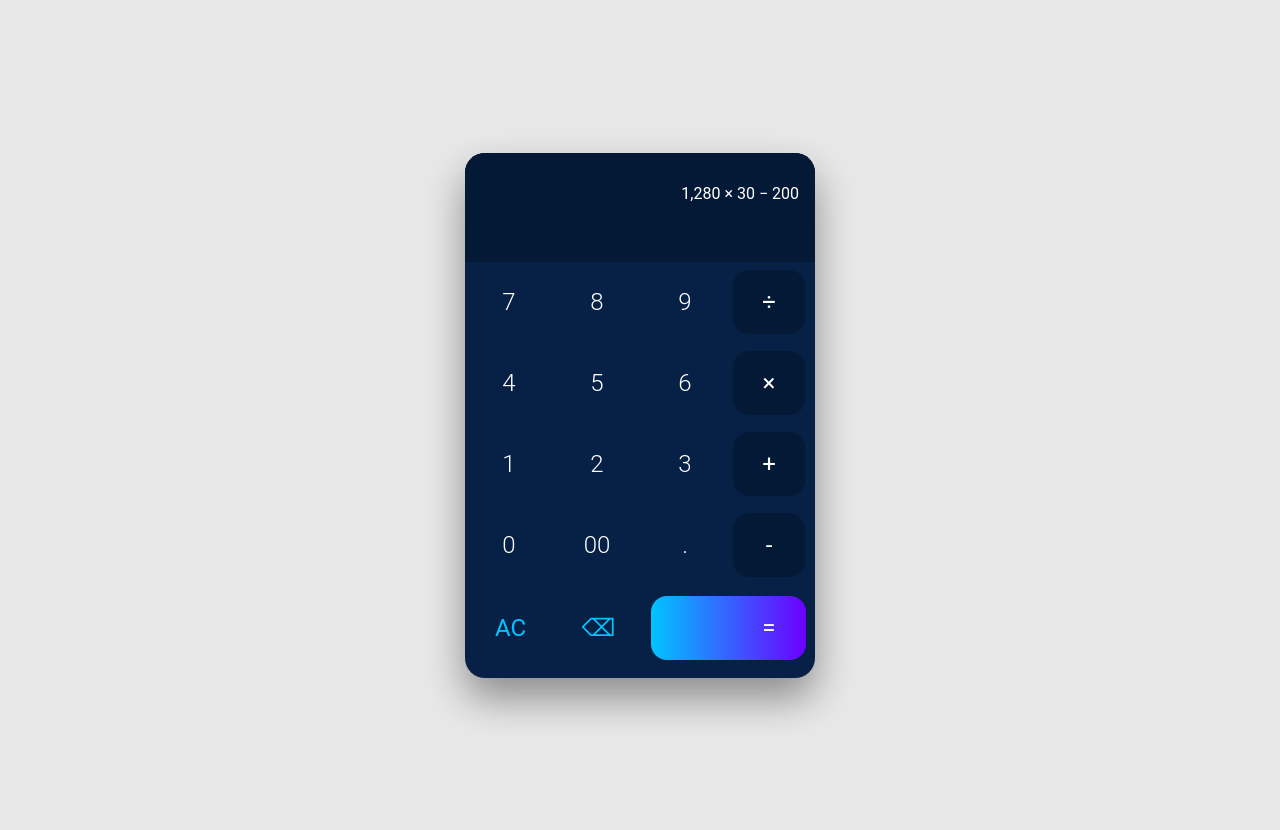
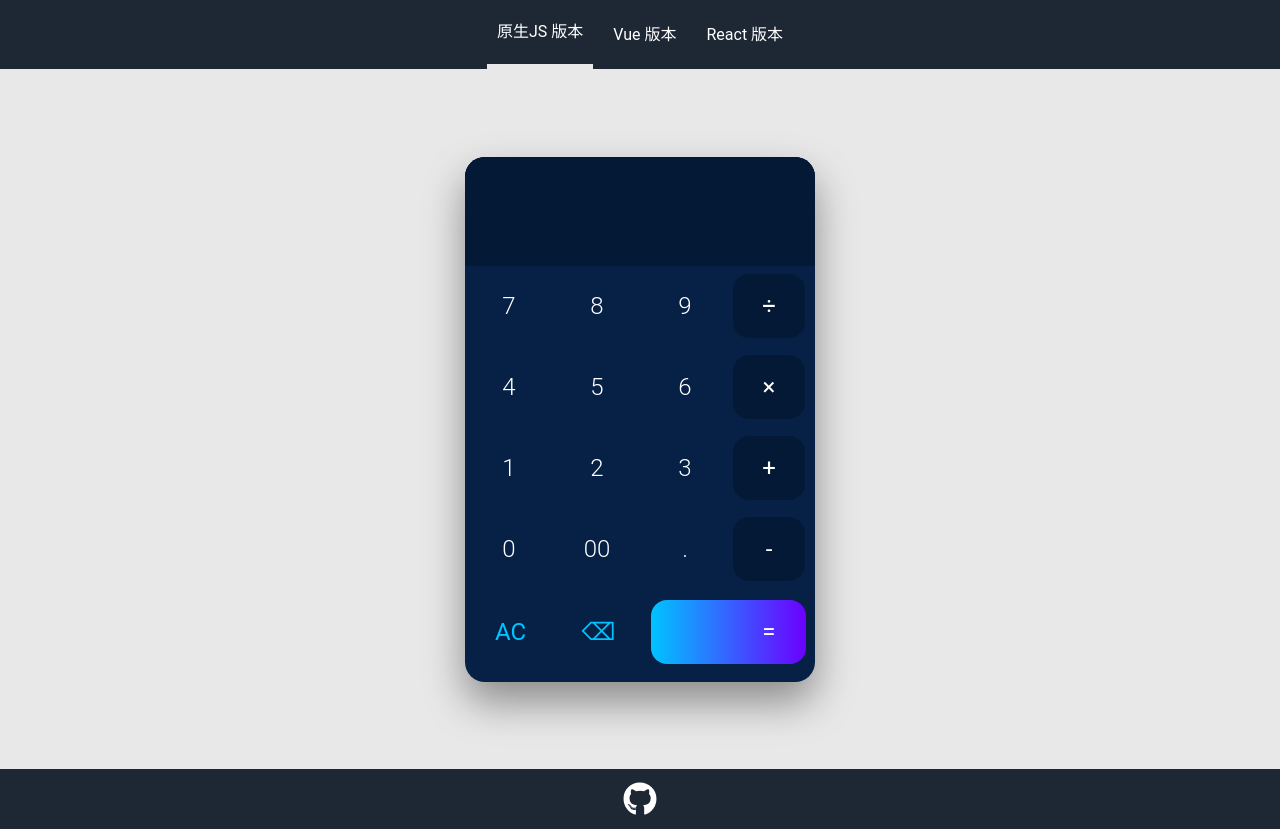
Before and after one commit to s3267920/Calculator, a website: page calculator.html in a window 1280 px wide. Drawn offline with Linux system fonts and the light colour scheme.

Commit message:
歸檔，增加header footer

```diff
--- a/calculator.html
+++ b/calculator.html
@@ -5,6 +5,18 @@
     <meta http-equiv="X-UA-Compatible" content="IE=edge" />
     <title>Calculator</title>
     <meta name="viewport" content="width=device-width, initial-scale=1" />
+    <script
+      defer
+      src="https://use.fontawesome.com/releases/v5.8.1/js/brands.js"
+      integrity="sha384-rUOIFHM3HXni/WG5pzDhA1e2Js5nn4bWudTYujHbbI9ztBIxK54CL4ZNZWwcBQeD"
+      crossorigin="anonymous"
+    ></script>
+    <script
+      defer
+      src="https://use.fontawesome.com/releases/v5.8.1/js/fontawesome.js"
+      integrity="sha384-EMmnH+Njn8umuoSMZ3Ae3bC9hDknHKOWL2e9WJD/cN6XLeAN7tr5ZQ0Hx5HDHtkS"
+      crossorigin="anonymous"
+    ></script>
     <link rel="stylesheet" type="text/css" media="screen" href="style/calculator.min.css" />
   </head>
   <!-- 【特定技術】數字位數過多時，不能因此而破版，計算機功能皆須齊全
@@ -12,11 +24,26 @@
 【自我學習】請在此關卡中「自學一個你原本不太會的技巧」，投稿時分享你透過哪些資源學習，並寫範例程式碼講解該技巧，以及你如何應用在此關卡上。 -->
 
   <body>
+    <header>
+      <nav class="version_toggle">
+        <ul>
+          <a href="calculator.html" class="onPage">
+            <li>原生JS 版本</li>
+          </a>
+          <a href="html/calculatorVue.html">
+            <li>Vue 版本</li>
+          </a>
+          <a href="html/calculatorReact.html">
+            <li>React 版本</li>
+          </a>
+        </ul>
+      </nav>
+    </header>
     <main>
       <div class="calculator">
         <div class="calculator_head">
-          <input type="text" value="1,280 × 30 − 200" disabled />
-          <span class="total"></span>
+          <input type="text" value="" class="calculator_text" disabled />
+          <input type="text" class="total" value="" style="display:none" disabled />
         </div>
         <div class="calculator_body">
           <ul class="calculator_number">
@@ -48,4 +75,7 @@
 
     <script src="calculator.js"></script>
   </body>
+  <footer>
+    <a href=""> <i class="fab fa-github github_icon"></i></a>
+  </footer>
 </html>
--- a/scss/calculator.scss
+++ b/scss/calculator.scss
@@ -5,10 +5,13 @@ $colors: (
     light: #e8e8e8
   ),
   color_blue: (
+    white: #b3edff,
     light: #00c4ff,
     main: #062145,
     dark: #041936,
-    purple: #6c00ff
+    gray: #1e2835,
+    purple: #6c00ff,
+    dark30: rgba(53, 73, 99, 0.7)
   ),
   other: (
     black40: rgba(0, 0, 0, 0.4),
@@ -26,13 +29,48 @@ body {
   min-width: 350px;
   font-family: Roboto, Helvetica, sans-serif;
 }
+header {
+  display: flex;
+  justify-content: center;
+  align-items: center;
+  background-color: color(color_blue, gray);
 
+  nav {
+    ul {
+      display: flex;
+      a {
+        display: inline-flex;
+        justify-content: center;
+        align-items: center;
+        height: 69px;
+        margin: 0 5px;
+        box-sizing: border-box;
+        text-decoration: none;
+        li {
+          display: inline-flex;
+          justify-content: center;
+          align-items: center;
+          padding: 0 10px;
+          line-height: 40px;
+          color: color(other, white);
+          &:hover {
+            background-color: color(color_blue, dark30);
+            border-radius: 10px;
+          }
+        }
+      }
+      .onPage {
+        border-bottom: 5px solid color(color_gray, light);
+      }
+    }
+  }
+}
 main {
   display: flex;
   justify-content: center;
   align-items: center;
   width: 100%;
-  min-height: 830px;
+  min-height: 700px;
   background-color: color(color_gray, light);
 
   .calculator {
@@ -185,3 +223,19 @@ main {
     }
   }
 }
+footer {
+  height: 60px;
+  display: flex;
+  justify-content: center;
+  align-items: center;
+  background-color: color(color_blue, gray);
+  .github_icon {
+    cursor: pointer;
+    color: color(other, white);
+    font-size: nth($font, 3);
+    &:hover {
+      font-size: 42px;
+      color: color(color_blue, white);
+    }
+  }
+}
```
Also changed, not shown: calculatorReact.html (deleted, +0 -21 lines), html/calculatorReact.html (added, +51 -0 lines), html/calculatorVue.html (renamed from calculatorVue.html, +33 -3 lines), package.json (+8 -2 lines), dist/style/calculator.css, js/calculatorReact.js (renamed from calculatorReact.js), js/calculatorVue.js (renamed from calculatorVue.js), style/calculator.min.css, 3 other files.
